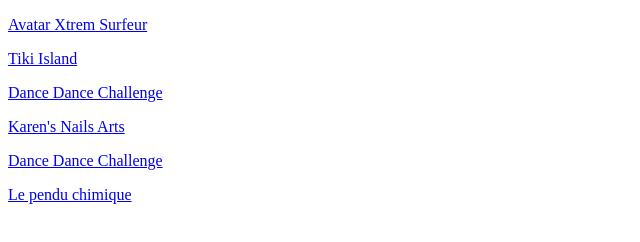
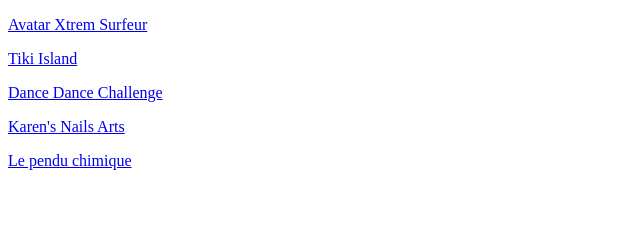
Before and after one commit to SeleDreams/tfou-games, a plain HTML site: page index.html in a window 1280 px wide. Shown: the whole page, without its empty margins (0-640 px from the left). Drawn offline with Linux system fonts and the light colour scheme.

Commit message:
remove duplicate entry

```diff
--- a/index.html
+++ b/index.html
@@ -18,9 +18,6 @@
     <a href="karen-nails-art/index.html">
         <p>Karen's Nails Arts</p>
     </a>
-    <a href="dance-dance-challenge/index.html">
-        <p>Dance Dance Challenge</p>
-    </a>
     <a href="pendu/index.html">
         <p>Le pendu chimique</p>
     </a>
```
